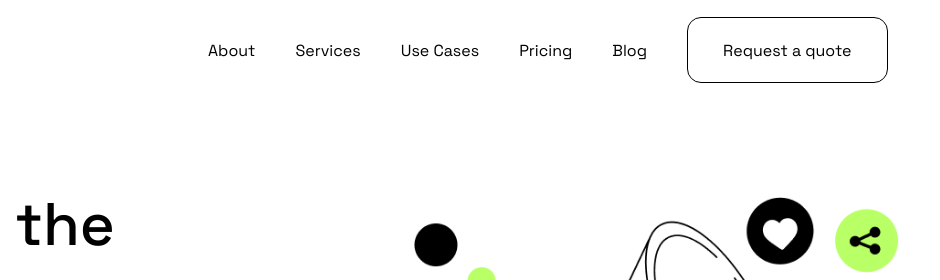
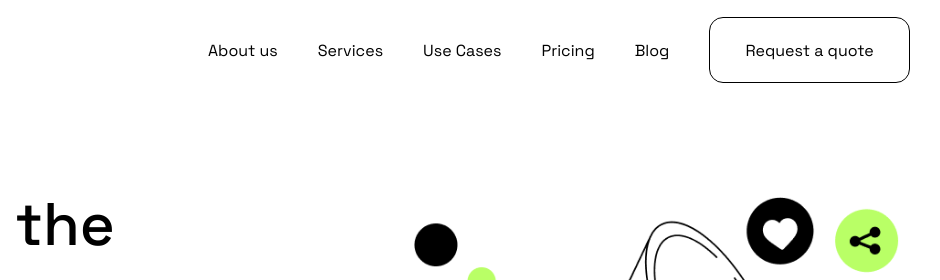
Before and after one commit to bilol-anvarov/Positivus, a plain HTML site: page index.html in a window 1280 px wide. Shown: the top 280 px of the page, 340-1280 px from the left. Drawn offline with Linux system fonts and the light colour scheme.

Commit message:
version 1.0.2

```diff
--- a/index.html
+++ b/index.html
@@ -60,7 +60,7 @@
         </a>
         <nav>
             <div class="menu">
-                <a href="" class="link">About</a>
+                <a href="" class="link">About us</a>
                 <a href="" class="link">Services</a>
                 <a href="" class="link">Use Cases</a>
                 <a href="" class="link">Pricing</a>
```
